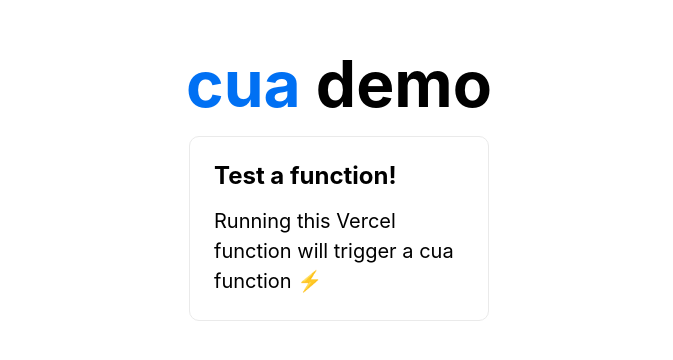
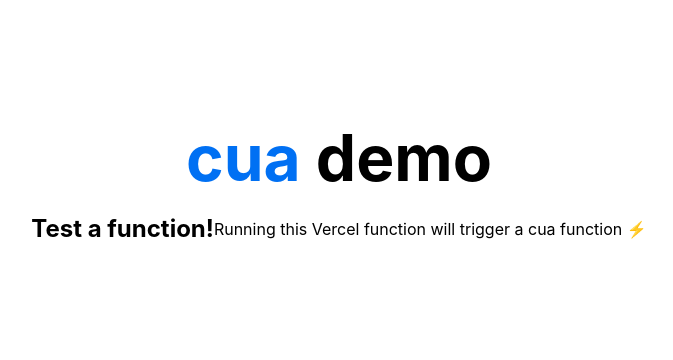
Before and after one commit to defer-run/defer.demo, a Next.js app: page / in a window 1280 px wide. Shown: the part 208-568 px from the top of the page, without its empty margins (301-974 px from the left). Built offline with nearby package versions, Linux system fonts and the light colour scheme.

Commit message:
build fixes

```diff
--- a/pages/index.tsx
+++ b/pages/index.tsx
@@ -1,6 +1,6 @@
 import type { NextPage } from 'next'
 import Head from 'next/head'
-import Image from 'next/image'
+import Link from 'next/link'
 import styles from '../styles/Home.module.css'
 
 
@@ -18,10 +18,12 @@ const Home: NextPage = () => {
 
 
         <div className={styles.grid}>
-          <a href="/api/cuaFunction" className={styles.card}>
-            <h2>Test a function!</h2>
-            <p>Running this Vercel function will trigger a cua function ⚡️</p>
-          </a>
+          <Link href="/api/cuaFunction" className={styles.card}>
+            <>
+              <h2>Test a function!</h2>
+              <p>Running this Vercel function will trigger a cua function ⚡️</p>
+            </>
+          </Link>
 
         </div>
       </main>
```
